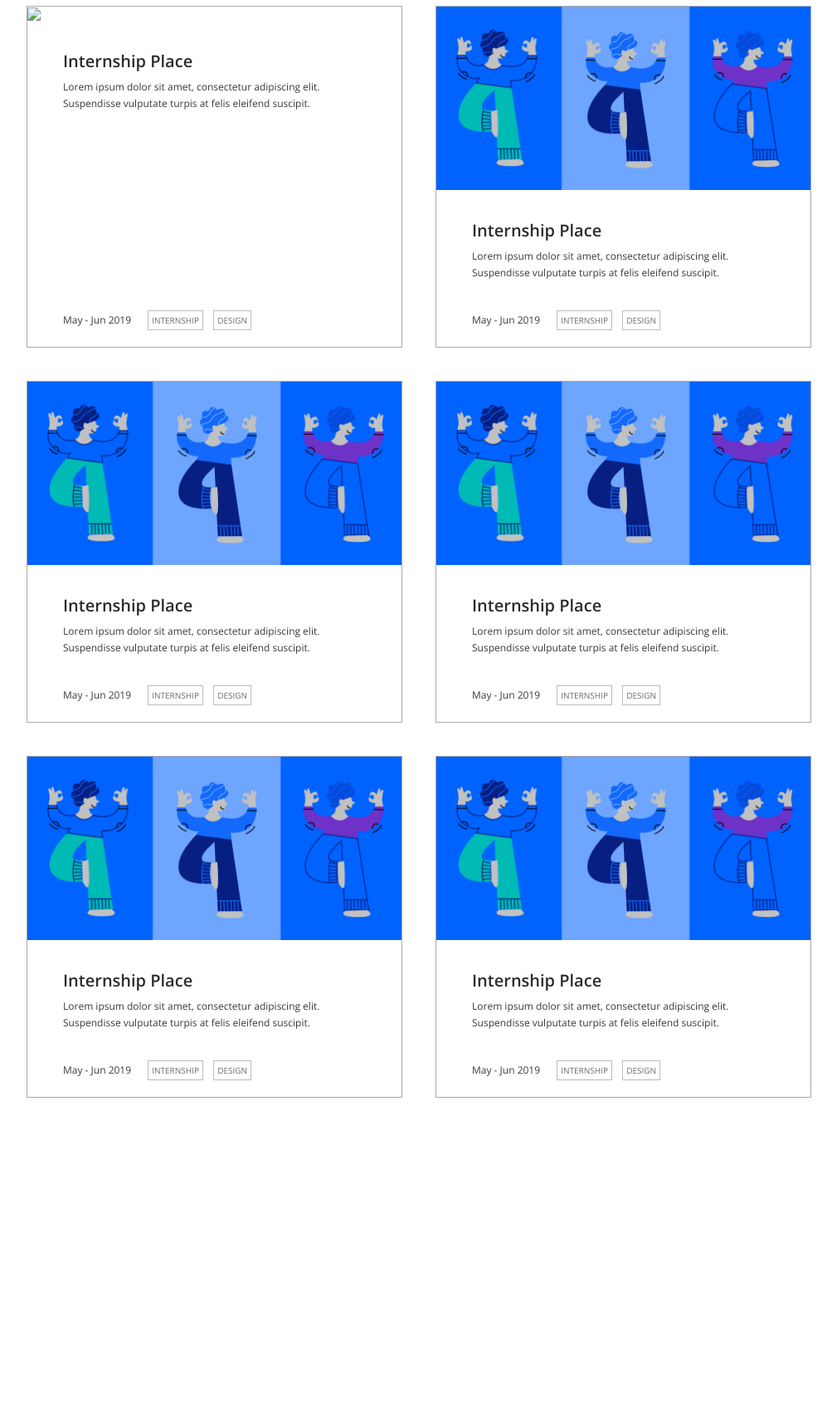
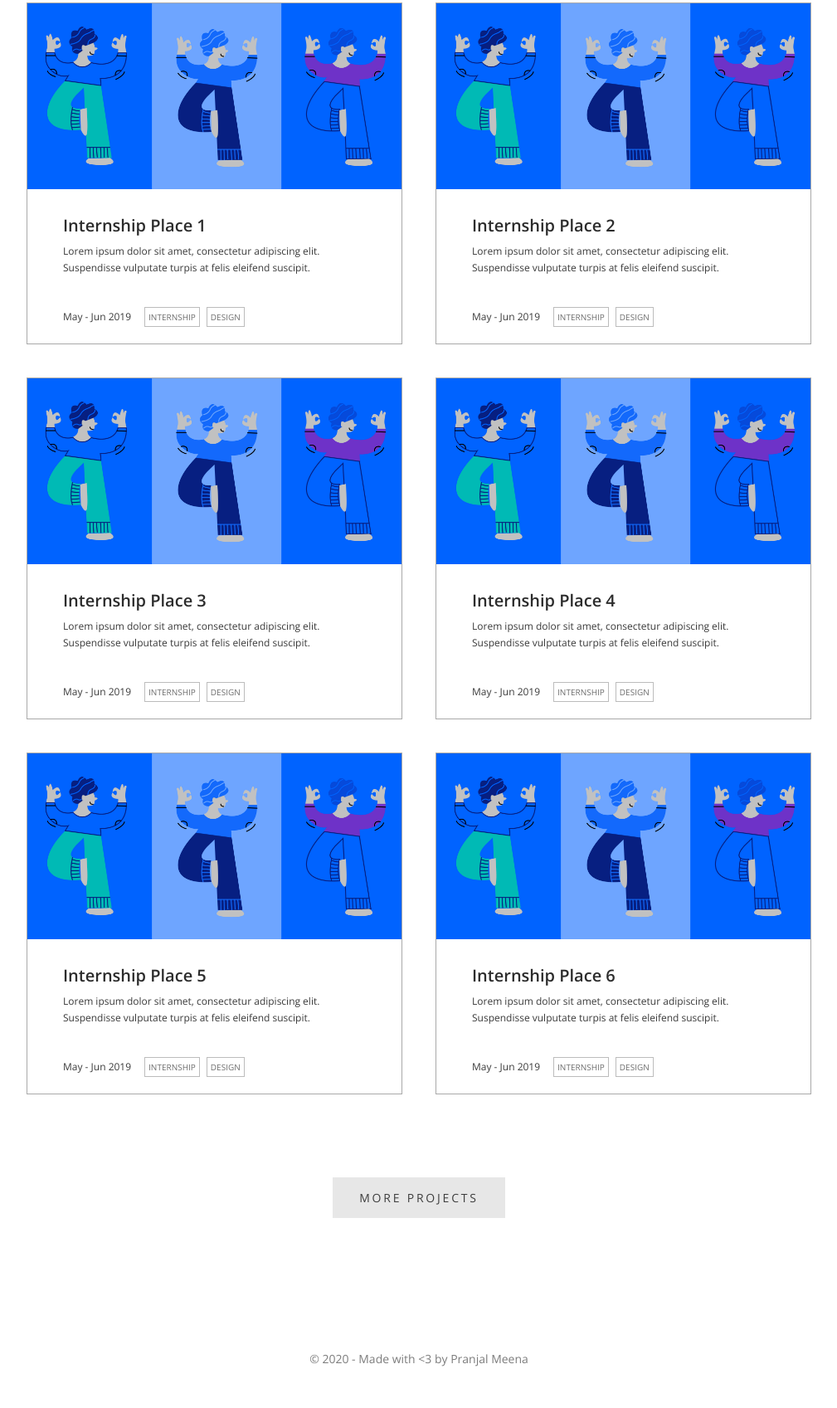
Before and after one commit to VishnuPriyan1998/VishnuPriyan1998.github.io, a plain HTML site: page index.html in a window 1280 px wide. Shown: the part 397-2094 px from the top of the page at 83% size, without its empty margins (135-1144 px from the left). Before the commit the page ends 1760 px from the top, so only its background shows below. Drawn offline with nearby package versions, Linux system fonts and the light colour scheme.

Commit message:
Add files via upload

```diff
--- a/index.html
+++ b/index.html
@@ -15,24 +15,25 @@
 
 
     <div class="container">
+
 <section class="navbar container">
     <div class="navtext">
     	<div class="contentleft">
-    		<div class="actualcontent" style="margin-left: 0px;">
+    		<div class="navcontent" style="margin-left: 0px;">
     			<a href="Vishnu.designer">PORTFOLIO</a>
     		</div>
     	</div>
     	<div class="contentright">
-    		<div class="actualcontent">
+    		<div class="navcontent">
     			<a href="Vishnu.designer">WORK</a>
     		</div>
-    		<div class="actualcontent">
+    		<div class="navcontent">
     			<a href="Vishnu.designer">PLAY</a>
     		</div>
-    		<div class="actualcontent">
+    		<div class="navcontent">
     			<a href="Vishnu.designer">ABOUT ME</a>
     		</div>
-    		<div class="actualcontent">
+    		<div class="navcontent">
     			<a href="Vishnu.designer">RESUME</a>
     		</div>
 
@@ -41,7 +42,7 @@
 </section>
 
 
-<section id="contentbody">
+<section class="contentbody">
 	<div class="contenttext">
 		<p class="p3">Hi! I’m Vishnu</p>
 		<p class="p2" style= "margin-top: 6px;">Designer Designer</p>
@@ -49,87 +50,93 @@
 	</div>
 	<div class="projects">
 
-		<div class="projectcard">
-			<img src="IMG-8.jpg" type="image/jpg"  width= "100%">
+		<a href="Vishnu.designer" class="projectcard">
+			<div class="projectcardimage" style="background-image: url('https://vishnupriyan1998.github.io/IBM%202.png')"></div>
 			<div class="cardtext">
-				<p class="p2" style="font-size:20px;">Internship Place</p>
+				<p class="p2" style="font-size:20px;">Internship Place 1</p>
 				<p class="p5" style="font-size:12px; line-height: 20px; margin-top: 8px;">Lorem ipsum dolor sit amet, consectetur adipiscing elit. Suspendisse vulputate turpis at felis eleifend suscipit.</p>
-					<div class="cardbottomtextandtags">
+			</div>
+			<div class="cardbottomtextandtags">
 						<p class="p5" style="font-size:12px; line-height: 20px; margin-right: 8px; display: inline-block;">May - Jun 2019</p>
 						<p class="tagbox">internship</p>
 						<p class="tagbox">design</p>
-					</div>
 			</div>
-		</div>
+		</a>
 
-		<div class="projectcard" style="float: right;">
-			<img src="IBM 2.png" type="image/png"  width= "100%">
+		<a href="Vishnu.designer" class="projectcard">
+			<div class="projectcardimage" style="background-image: url('https://vishnupriyan1998.github.io/IBM%202.png')"></div>
 			<div class="cardtext">
-				<p class="p2" style="font-size:20px;">Internship Place</p>
+				<p class="p2" style="font-size:20px;">Internship Place 2</p>
 				<p class="p5" style="font-size:12px; line-height: 20px; margin-top: 8px;">Lorem ipsum dolor sit amet, consectetur adipiscing elit. Suspendisse vulputate turpis at felis eleifend suscipit.</p>
-					<div class="cardbottomtextandtags">
+			</div>
+			<div class="cardbottomtextandtags">
 						<p class="p5" style="font-size:12px; line-height: 20px; margin-right: 8px; display: inline-block;">May - Jun 2019</p>
 						<p class="tagbox">internship</p>
 						<p class="tagbox">design</p>
-					</div>
 			</div>
-		</div>
+		</a>
 
-		<div class="projectcard">
-			<img src="IBM 2.png" type="image/png"  width= "100%">
+
+		<a href="Vishnu.designer" class="projectcard">
+			<div class="projectcardimage" style="background-image: url('https://vishnupriyan1998.github.io/IBM%202.png')"></div>
 			<div class="cardtext">
-				<p class="p2" style="font-size:20px;">Internship Place</p>
+				<p class="p2" style="font-size:20px;">Internship Place 3</p>
 				<p class="p5" style="font-size:12px; line-height: 20px; margin-top: 8px;">Lorem ipsum dolor sit amet, consectetur adipiscing elit. Suspendisse vulputate turpis at felis eleifend suscipit.</p>
-					<div class="cardbottomtextandtags">
+			</div>
+			<div class="cardbottomtextandtags">
 						<p class="p5" style="font-size:12px; line-height: 20px; margin-right: 8px; display: inline-block;">May - Jun 2019</p>
 						<p class="tagbox">internship</p>
 						<p class="tagbox">design</p>
-					</div>
 			</div>
-		</div>
+		</a>
 
-		<div class="projectcard" style="float: right;">
-			<img src="IBM 2.png" type="image/png"  width= "100%">
+		<a href="Vishnu.designer" class="projectcard">
+			<div class="projectcardimage" style="background-image: url('https://vishnupriyan1998.github.io/IBM%202.png')"></div>
 			<div class="cardtext">
-				<p class="p2" style="font-size:20px;">Internship Place</p>
+				<p class="p2" style="font-size:20px;">Internship Place 4</p>
 				<p class="p5" style="font-size:12px; line-height: 20px; margin-top: 8px;">Lorem ipsum dolor sit amet, consectetur adipiscing elit. Suspendisse vulputate turpis at felis eleifend suscipit.</p>
-					<div class="cardbottomtextandtags">
+			</div>
+			<div class="cardbottomtextandtags">
 						<p class="p5" style="font-size:12px; line-height: 20px; margin-right: 8px; display: inline-block;">May - Jun 2019</p>
 						<p class="tagbox">internship</p>
 						<p class="tagbox">design</p>
-					</div>
 			</div>
-		</div>
+		</a>
 
-		<div class="projectcard">
-			<img src="IBM 2.png" type="image/png"  width= "100%">
+		<a href="Vishnu.designer" class="projectcard">
+			<div class="projectcardimage" style="background-image: url('https://vishnupriyan1998.github.io/IBM%202.png')"></div>
 			<div class="cardtext">
-				<p class="p2" style="font-size:20px;">Internship Place</p>
+				<p class="p2" style="font-size:20px;">Internship Place 5</p>
 				<p class="p5" style="font-size:12px; line-height: 20px; margin-top: 8px;">Lorem ipsum dolor sit amet, consectetur adipiscing elit. Suspendisse vulputate turpis at felis eleifend suscipit.</p>
-					<div class="cardbottomtextandtags">
+			</div>
+			<div class="cardbottomtextandtags">
 						<p class="p5" style="font-size:12px; line-height: 20px; margin-right: 8px; display: inline-block;">May - Jun 2019</p>
 						<p class="tagbox">internship</p>
 						<p class="tagbox">design</p>
-					</div>
 			</div>
-		</div>
+		</a>
 
-		<div class="projectcard" style="float: right;">
-			<img src="IBM 2.png" type="image/png"  width= "100%">
+		<a href="Vishnu.designer" class="projectcard">
+			<div class="projectcardimage" style="background-image: url('https://vishnupriyan1998.github.io/IBM%202.png')"></div>
 			<div class="cardtext">
-				<p class="p2" style="font-size:20px;">Internship Place</p>
+				<p class="p2" style="font-size:20px;">Internship Place 6</p>
 				<p class="p5" style="font-size:12px; line-height: 20px; margin-top: 8px;">Lorem ipsum dolor sit amet, consectetur adipiscing elit. Suspendisse vulputate turpis at felis eleifend suscipit.</p>
-					<div class="cardbottomtextandtags">
+			</div>
+			<div class="cardbottomtextandtags">
 						<p class="p5" style="font-size:12px; line-height: 20px; margin-right: 8px; display: inline-block;">May - Jun 2019</p>
 						<p class="tagbox">internship</p>
 						<p class="tagbox">design</p>
-					</div>
 			</div>
-		</div>
+		</a>
+
 
 	</div>
 </section>
 
+<section class="footer">
+	<a href="Vishnu.designer" class="button">more projects</a>
+	<p class="p3" style="font-size: 14px; color: #7c7c7c; margin: 160px auto 50px;">© 2020 - Made with <3 by Pranjal Meena</p>
+</section>
 
 
 	</div>
--- a/style.css
+++ b/style.css
@@ -29,7 +29,6 @@ a, u {
 }
 
 
-
 body{
     background-color: white;
     font-family: 'Open Sans', sans-serif;
@@ -55,12 +54,14 @@ body{
 }
 
 .navtext{
+	display: flex;
+	justify-content: space-between;
 	padding: 0px 30px;
 	vertical-align: top;
 }
 
 .contentleft{
-	display: inline-block;
+	display: flex;
 	font-weight: 700;
 	font-size: 14px;
 	margin-right: 64px;
@@ -68,20 +69,19 @@ body{
 }
 
 .contentright{
-	display: inline-block;
-	float: right;
+	display: flex;
+	align-content: center;
 	font-weight: 600;
 	font-size: 12px;
 	margin-left: 64px;
 }
 
 
-.actualcontent{
-	float: left;
+.navcontent{
 	margin-left: 64px;
 }
 
-#contentbody{
+.contentbody{
 	background-color: white;
 	margin-top: 100px;
 }
@@ -91,11 +91,34 @@ body{
 }
 
 .projects{
+	display: flex;
+	flex-flow: row wrap;
+	justify-content: space-between;
 	margin-top: 100px;
-	position: relative;
 }
 
 .projectcard{
+	display: flex;
+	flex-flow: column wrap;
+	box-sizing: border-box;
+	width: calc(50% - 20px);
+	height: 412px;
+	border: 1px solid;
+	border-color: #a9a9a9;
+	margin-bottom: 40px;
+}
+
+.projectcard:hover{
+	transition: all 0.2s ease;
+	background-color: #e7e7e7;}
+.projectcardimage{
+	background-size: cover;
+	background-position: center;
+  	background-repeat: no-repeat;
+	height: 224px;
+}
+
+/*.projectcard{
 	display: inline-block;
 	position: relative;
 	box-sizing: border-box;
@@ -104,22 +127,22 @@ body{
 	border: 1px solid;
 	border-color: #a9a9a9;
 	margin-bottom: 40px;
-}
+}*/
 
 .cardtext{
 	margin: 30px 43px 0px;
+	flex-grow: 1;
 }
 
 .cardbottomtextandtags{
+	display: flex;
+	justify-content: flex-start;
+	align-items: center;
+	margin: auto 43px 20px;
 
-	display: inline-block;
-	float: left;
-	position: absolute;
-	bottom: 20px;
 }
 
 .tagbox{
-	display: inline-block;
 	text-transform: uppercase;
 	font-weight: normal;
 	font-size: 10px;
@@ -131,6 +154,7 @@ body{
 }
 
 .button{
+	align-self: center;
 	background-color: #e7e7e7;
 	border: none;
 	color: #3d3d3d;
@@ -138,11 +162,15 @@ body{
 	text-align: center;
 	text-transform: uppercase;
 	text-decoration: none;
-	display: inline-block;
+	font-weight: normal;
 	font-size: 14px;
+	letter-spacing: 0.2em;
 }
 
 .footer{
+	display: flex;
+	flex-flow: column wrap;
+	justify-content: center;
 	width: 100%;
 	margin-top: 60px;
 	background-color: white;
```
